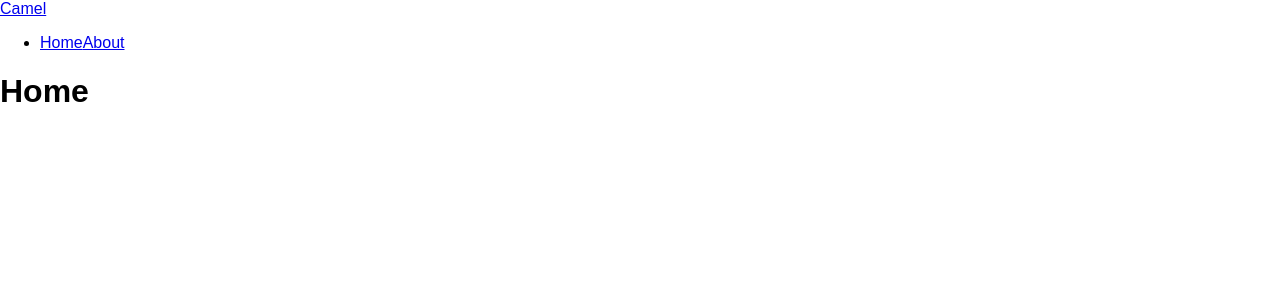
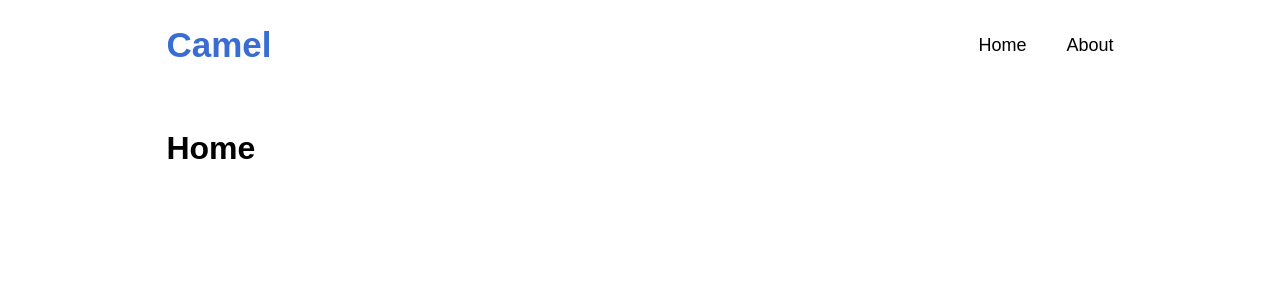
Before and after one commit to gfrnca/ReactBlogCamel, a React (Create React App) app: page / in a window 1280 px wide. Shown: the top 300 px of the page. Built offline with nearby package versions, Linux system fonts and the light colour scheme.

Commit message:
Estilização da Navbar complementada

```diff
--- a/src/App.css
+++ b/src/App.css
@@ -1,4 +1,5 @@
 .container {
   min-height: 60vh;
   margin-bottom: 5em;
+  padding: 0px 13vw;
 }
--- a/src/App.js
+++ b/src/App.js
@@ -1,21 +1,29 @@
+// General
+import { BrowserRouter, Routes, Route, Navigate } from 'react-router-dom';
+
+// CSS
 import './App.css';
 
-import { BrowserRouter, Routes, Route, Navigate } from 'react-router-dom';
-import Home from './pages/Home/Home';
+// Components
 import Navbar from './components/organisms/Navbar/Navbar';
+import About from './pages/About/About';
 
 // Pages
+import Home from './pages/Home/Home';
+
+
 
 
 function App() {
   return (
     <div className="App">
       <BrowserRouter>
-        <Navbar />
         <div className='container'>
+          <Navbar />
+
           <Routes>
             <Route path='/' element={<Home />} />
-
+            <Route path='/about' element={<About />} />
           </Routes>
         </div>
       </BrowserRouter>
--- a/src/components/organisms/Navbar/Navbar.js
+++ b/src/components/organisms/Navbar/Navbar.js
@@ -6,16 +6,21 @@ import styles from './Navbar.module.css';
 
 const Navbar = () => {
   return (
-    <nav>
-      <NavLink to='/'>
+    <nav className={styles.navbar}>
+      <NavLink className={styles.brand} to='/'>
         <span>Camel</span>
       </NavLink>
 
       <ul>
+        {/* Home */}
         <li>
           <NavLink to='/'>
             Home
           </NavLink>
+        </li>
+
+        {/* About */}
+        <li>
           <NavLink to='/about'>
             About
           </NavLink>
--- a/src/components/organisms/Navbar/Navbar.module.css
+++ b/src/components/organisms/Navbar/Navbar.module.css
@@ -0,0 +1,34 @@
+.navbar {
+  width: 100%;
+  height: 90px;
+  display: flex;
+  align-items: center;
+  justify-content: space-between;
+  margin-bottom: 40px;
+}
+
+.navbar ul {
+  display: flex;
+}
+
+.navbar ul li {
+  list-style: none;
+  margin-right: 40px;
+  font-weight: 400;
+  font-size: 18px;
+  transition: 0.1s all;
+}
+
+.navbar ul li:hover {
+  color: #3a6dd4;
+}
+
+.navbar ul li:last-child {
+  margin-right: 0px;
+}
+
+.brand span {
+  color: #3a6dd4;
+  font-weight: 800;
+  font-size: 35px;
+}
--- a/src/index.css
+++ b/src/index.css
@@ -5,7 +5,7 @@ body {
   -moz-osx-font-smoothing: grayscale;
 }
 
-code {
-  font-family: source-code-pro, Menlo, Monaco, Consolas, 'Courier New',
-    monospace;
+a {
+  text-decoration: none;
+  color: unset;
 }
```
